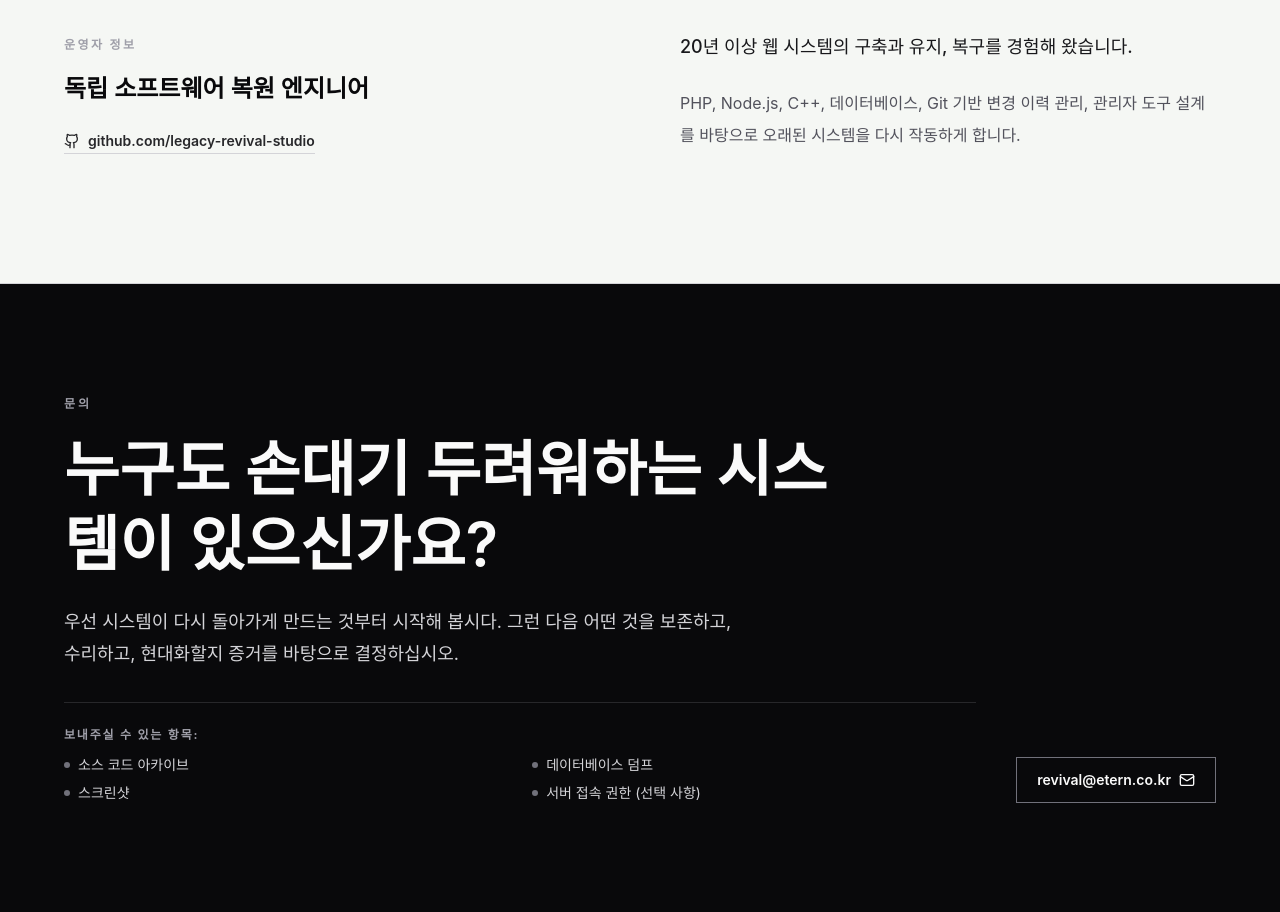
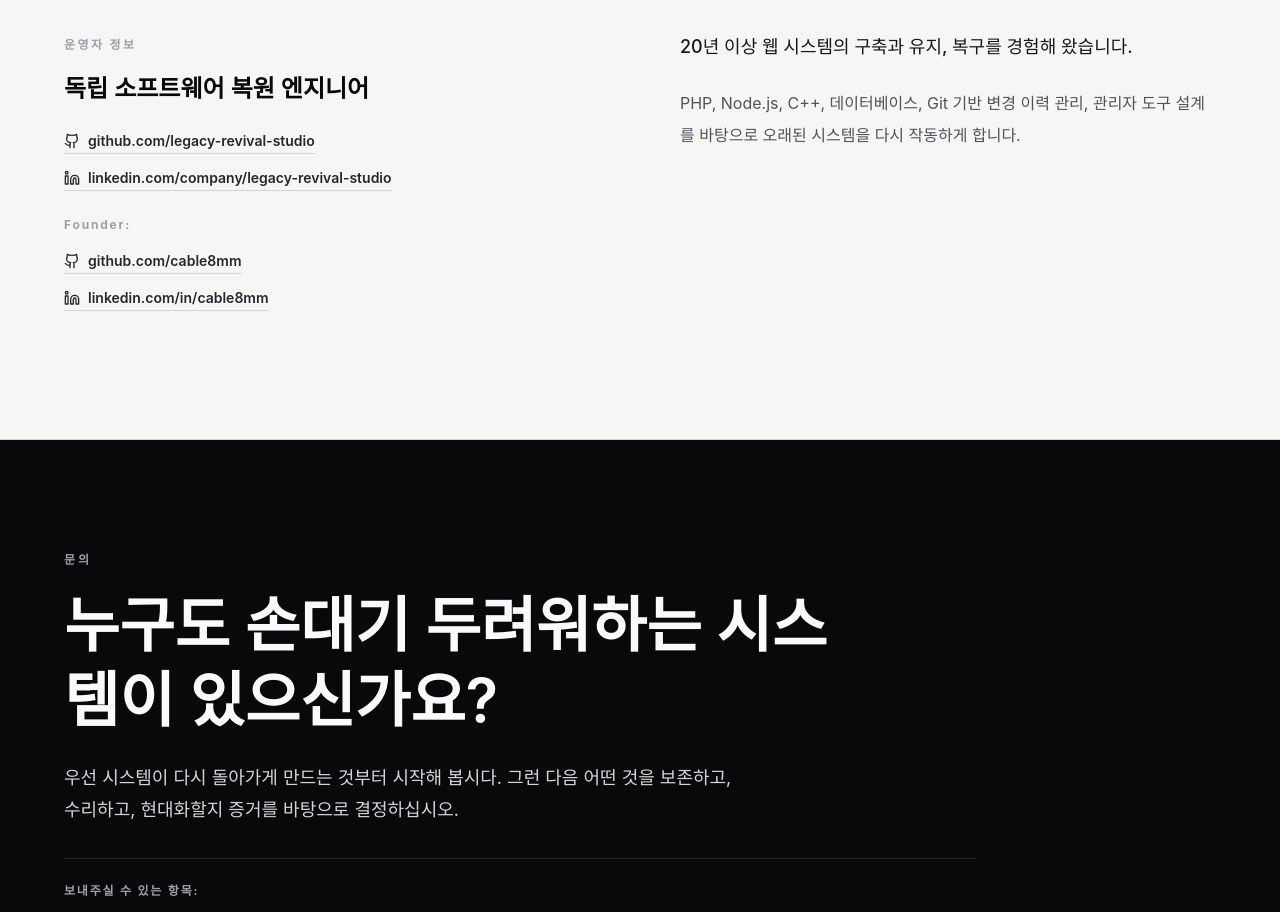
Before and after one commit to cable8mm/etern.co.kr, a React (Vite) app: page / in a window 1280 px wide. Shown: the part 6080-6992 px from the top of the page. Built offline with nearby package versions, Linux system fonts and the light colour scheme.

Commit message:
Add founder SNS informations

```diff
--- a/src/App.jsx
+++ b/src/App.jsx
@@ -710,15 +710,47 @@ function TechnicalGroundSection() {
             <h3 className="mt-4 text-2xl font-semibold text-zinc-950 dark:text-zinc-50 leading-9">
               {t('about_page.operator.role')}
             </h3>
-            <div className="mt-6">
+            <div className="mt-6 flex flex-col gap-3.5">
               <a
                 href="https://github.com/legacy-revival-studio"
                 target="_blank"
                 rel="noopener noreferrer"
-                className="inline-flex items-center gap-2 text-sm font-semibold text-zinc-800 dark:text-zinc-300 transition-colors hover:text-zinc-950 dark:hover:text-zinc-50 border-b border-zinc-300 dark:border-zinc-700 pb-0.5"
+                className="inline-flex items-center gap-2 text-sm font-semibold text-zinc-800 dark:text-zinc-300 transition-colors hover:text-zinc-950 dark:hover:text-zinc-50 border-b border-zinc-300 dark:border-zinc-700 pb-0.5 w-fit"
               >
                 <Github size={16} />
                 <span>github.com/legacy-revival-studio</span>
+              </a>
+              <a
+                href="https://linkedin.com/company/legacy-revival-studio"
+                target="_blank"
+                rel="noopener noreferrer"
+                className="inline-flex items-center gap-2 text-sm font-semibold text-zinc-800 dark:text-zinc-300 transition-colors hover:text-zinc-950 dark:hover:text-zinc-50 border-b border-zinc-300 dark:border-zinc-700 pb-0.5 w-fit"
+              >
+                <Linkedin size={16} />
+                <span>linkedin.com/company/legacy-revival-studio</span>
+              </a>
+
+              <span className="text-xs font-bold tracking-[0.15em] text-zinc-400 dark:text-zinc-500 mt-3 mb-1">
+                Founder:
+              </span>
+
+              <a
+                href="https://github.com/cable8mm"
+                target="_blank"
+                rel="noopener noreferrer"
+                className="inline-flex items-center gap-2 text-sm font-semibold text-zinc-800 dark:text-zinc-300 transition-colors hover:text-zinc-950 dark:hover:text-zinc-50 border-b border-zinc-300 dark:border-zinc-700 pb-0.5 w-fit"
+              >
+                <Github size={16} />
+                <span>github.com/cable8mm</span>
+              </a>
+              <a
+                href="https://linkedin.com/in/cable8mm"
+                target="_blank"
+                rel="noopener noreferrer"
+                className="inline-flex items-center gap-2 text-sm font-semibold text-zinc-800 dark:text-zinc-300 transition-colors hover:text-zinc-950 dark:hover:text-zinc-50 border-b border-zinc-300 dark:border-zinc-700 pb-0.5 w-fit"
+              >
+                <Linkedin size={16} />
+                <span>linkedin.com/in/cable8mm</span>
               </a>
             </div>
           </div>
@@ -1219,15 +1251,47 @@ function AboutPage() {
               <h3 className="mt-4 text-2xl font-semibold text-zinc-950 dark:text-zinc-50 leading-9">
                 {t('about_page.operator.role')}
               </h3>
-              <div className="mt-6">
+              <div className="mt-6 flex flex-col gap-3.5">
                 <a
                   href="https://github.com/legacy-revival-studio"
                   target="_blank"
                   rel="noopener noreferrer"
-                  className="inline-flex items-center gap-2.5 border border-zinc-300 dark:border-zinc-700 bg-transparent px-4 py-2 text-sm font-semibold text-zinc-950 dark:text-zinc-50 transition-colors hover:border-zinc-950 hover:bg-zinc-50 dark:hover:border-zinc-300 dark:hover:bg-zinc-900"
+                  className="inline-flex items-center gap-2 text-sm font-semibold text-zinc-800 dark:text-zinc-300 transition-colors hover:text-zinc-950 dark:hover:text-zinc-50 border-b border-zinc-300 dark:border-zinc-700 pb-0.5 w-fit"
                 >
                   <Github size={16} />
-                  <span>GitHub Restoration Archive</span>
+                  <span>github.com/legacy-revival-studio</span>
+                </a>
+                <a
+                  href="https://linkedin.com/company/legacy-revival-studio"
+                  target="_blank"
+                  rel="noopener noreferrer"
+                  className="inline-flex items-center gap-2 text-sm font-semibold text-zinc-800 dark:text-zinc-300 transition-colors hover:text-zinc-950 dark:hover:text-zinc-50 border-b border-zinc-300 dark:border-zinc-700 pb-0.5 w-fit"
+                >
+                  <Linkedin size={16} />
+                  <span>linkedin.com/company/legacy-revival-studio</span>
+                </a>
+
+                <span className="text-xs font-bold tracking-[0.15em] text-zinc-400 dark:text-zinc-500 mt-3 mb-1">
+                  Founder:
+                </span>
+
+                <a
+                  href="https://github.com/cable8mm"
+                  target="_blank"
+                  rel="noopener noreferrer"
+                  className="inline-flex items-center gap-2 text-sm font-semibold text-zinc-800 dark:text-zinc-300 transition-colors hover:text-zinc-950 dark:hover:text-zinc-50 border-b border-zinc-300 dark:border-zinc-700 pb-0.5 w-fit"
+                >
+                  <Github size={16} />
+                  <span>github.com/cable8mm</span>
+                </a>
+                <a
+                  href="https://linkedin.com/in/cable8mm"
+                  target="_blank"
+                  rel="noopener noreferrer"
+                  className="inline-flex items-center gap-2 text-sm font-semibold text-zinc-800 dark:text-zinc-300 transition-colors hover:text-zinc-950 dark:hover:text-zinc-50 border-b border-zinc-300 dark:border-zinc-700 pb-0.5 w-fit"
+                >
+                  <Linkedin size={16} />
+                  <span>linkedin.com/in/cable8mm</span>
                 </a>
               </div>
             </div>
```
